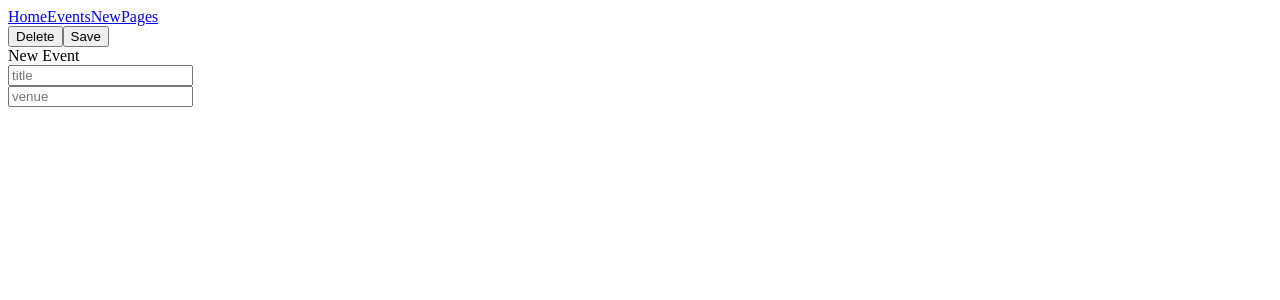
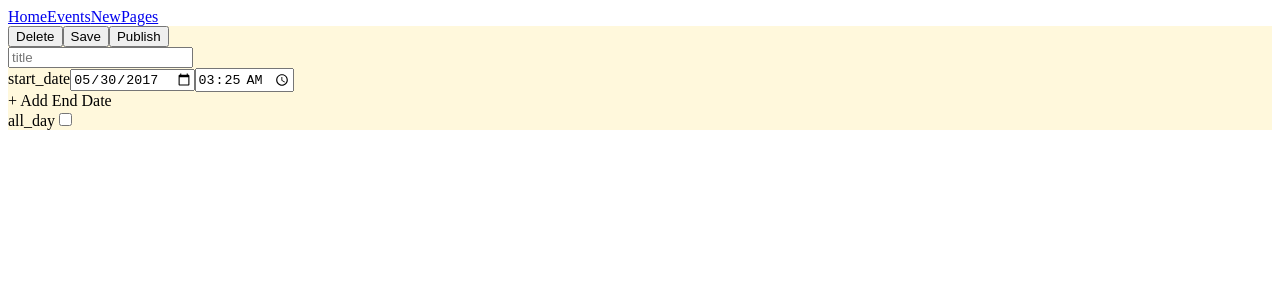
Before and after one commit to eessex/portfolio, a React app: page /events/new in a window 1280 px wide. Shown: the top 300 px of the page. Built offline with nearby package versions, Linux system fonts and the light colour scheme; no server answers.

Commit message:
add fields to event edit form

```diff
--- a/api/apps/events/index.js
+++ b/api/apps/events/index.js
@@ -6,11 +6,12 @@ var Event = require('../../models/event');
 
 events.route('/')
   // create event
-  .post( (req, res) => {
+  .post( (req, res, next) => {
     var event = new Event();
     Object.assign(event, req.body).save((err, event) => {
       if (err)
-        res.status(400).send(err);
+        console.log(err)
+        next(err);
       res.json({ message: 'Event created', event });
     });
   })
--- a/api/models/event.js
+++ b/api/models/event.js
@@ -4,6 +4,9 @@ var Schema = mongoose.Schema;
 var EventSchema = new Schema({
   title: String,
   venue: String,
+  start_date: { type: Date, default: Date.now },
+  end_date: { type: Date, default: Date.now },
+  all_day: { type: Boolean, default: false },
   created_at: { type: Date, default: Date.now },
   updated_at: { type: Date, default: Date.now },
   published: { type: Boolean, default: false }
--- /dev/null
+++ b/client/apps/components/forms/checkbox_input.js
@@ -0,0 +1,39 @@
+import React, { Component } from 'react';
+
+class CheckboxInput extends Component {
+  constructor(props) {
+    super(props);
+
+    this.onChange = this.onChange.bind(this);
+  }
+
+  onChange(e) {
+    this.props.onChange(this.props.name, e.target.checked)
+  }
+
+  renderLabel(label) {
+    if (label && label.length > 0) {
+      return <label>{label}</label>
+    } else if (label) {
+      return <label>{this.props.name}</label>
+    }
+  }
+
+  render() {
+    const { name, value, label } = this.props
+
+    var group = label ? ' input-group' : ''
+
+    return (
+      <div className={'input--check' + group}>
+        {this.renderLabel(label)}
+        <input
+          type='checkbox'
+          defaultChecked={value}
+          onChange={this.onChange} />
+      </div>
+    );
+  }
+}
+
+export default CheckboxInput;
--- /dev/null
+++ b/client/apps/components/forms/date_input.js
@@ -0,0 +1,59 @@
+import React, { Component } from 'react';
+const moment = require('moment');
+
+class DateInput extends Component {
+  constructor(props) {
+    super(props);
+
+    this.onKeyUp = this.onKeyUp.bind(this);
+  }
+
+  onKeyUp(e) {
+    var date = this.refs.date.value
+    var time = this.refs.time.value
+    var newDate = moment(date + ' ' + time).toISOString()
+    this.props.onChange(this.props.name, newDate)
+  }
+
+  renderLabel(label) {
+    if (label && label.length > 0) {
+      return <label>{label}</label>
+    } else if (label) {
+      return <label>{this.props.name}</label>
+    }
+  }
+
+  renderTime(value) {
+    if (!this.props.allDay) {
+      return (
+        <input
+          type='time'
+          ref='time'
+          defaultValue={moment(value).format('HH:mm')}
+          onKeyUp={this.onKeyUp} />
+      )
+    }
+  }
+
+  render() {
+    const { name, value, required, label } = this.props
+
+    var group = label ? ' input-group' : ''
+    var req = required ? ' req' : ''
+
+    return (
+      <div className={'input--date' + req + group}>
+        {this.renderLabel(label)}
+        <input
+          type='date'
+          ref='date'
+          required={required || false}
+          defaultValue={moment(value).format('YYYY-MM-DD')}
+          onKeyUp={this.onKeyUp} />
+          {this.renderTime(value)}
+      </div>
+    );
+  }
+}
+
+export default DateInput;
--- a/client/apps/components/forms/text_input.js
+++ b/client/apps/components/forms/text_input.js
@@ -15,7 +15,7 @@ class TextInput extends Component {
     if (label && label.length > 0) {
       return <label>{label}</label>
     } else if (label) {
-      return <label>{name}</label>
+      return <label>{this.props.name}</label>
     }
   }
 
--- a/client/apps/event/components/edit/index.js
+++ b/client/apps/event/components/edit/index.js
@@ -1,7 +1,11 @@
 import React, { Component } from 'react';
+import { extend } from 'underscore';
+const moment = require('moment');
+
+import EditNav from './nav.js';
 import TextInput from '../../../components/forms/text_input.js';
-import EditNav from './nav.js';
-import { extend } from 'underscore';
+import DateInput from '../../../components/forms/date_input.js';
+import CheckboxInput from '../../../components/forms/checkbox_input.js';
 
 class EventEdit extends Component {
   constructor(props) {
@@ -10,9 +14,11 @@ class EventEdit extends Component {
     this.onChange = this.onChange.bind(this);
     this.saveEvent = this.saveEvent.bind(this);
     this.deleteEvent = this.deleteEvent.bind(this);
+    this.toggleEndDate = this.toggleEndDate.bind(this);
 
     this.state = {
       event: this.props.event,
+      hasEndDate: false,
       isSaving: false,
       needSave: false,
       link: ''
@@ -20,15 +26,11 @@ class EventEdit extends Component {
   }
 
   saveEvent() {
-    if (this.state.event.published) {
-      this.setState({needSave: true});
-    } else {
-      if (!this.state.event._id && this.props.event._id) {
-       var newEvent = extend(this.props.event, this.state.event)
+    if (!this.state.event._id && this.props.event._id) {
+      var newEvent = extend(this.props.event, this.state.event)
       this.props.actions.updateEvent(newEvent)
-      } else {
-        this.props.actions.updateEvent(this.state.event)
-      }
+     } else {
+      this.props.actions.updateEvent(this.state.event)
     }
   }
 
@@ -40,32 +42,76 @@ class EventEdit extends Component {
   onChange(key, value) {
     event = this.state.event
     event[key] = value
-    this.setState(event)
-    this.saveEvent()
+    var needSave = false
+    if (this.props.event.published) {
+      needSave = true
+    }
+    this.setState({event: event, needSave: needSave})
+    this.saveEvent() //dont save if published
+  }
+
+  toggleEndDate() {
+    if (this.state.hasEndDate) {
+      this.onChange('end_date', null)
+    }
+    this.setState({hasEndDate: !this.state.hasEndDate})
+  }
+
+  renderEndDate(event) {
+    if (event.end_date || this.state.hasEndDate) {
+      return (
+        <div className='end-date'>
+          <DateInput
+            name='end_date'
+            label
+            value={event.end_date || moment(new Date).add(1, 'days')}
+            allDay={event.all_day || false}
+            onChange={this.onChange} />
+          <div onClick={this.toggleEndDate}>- Hide End Date</div>
+        </div>
+      )
+    } else {
+      return <div onClick={this.toggleEndDate}>+ Add End Date</div>
+    }
   }
 
   render() {
+    const { saving } = this.props;
     const { event, isSaving, needSave } = this.state;
+
     return (
-      <div className='event--edit'>
+      <div className='event--edit' style={ saving ? {background: 'cornsilk'} : null}>
+
         <EditNav
           event={event}
           isSaving={isSaving}
           needSave={needSave}
           saveEvent={this.saveEvent}
-          deleteEvent={this.deleteEvent} />
+          deleteEvent={this.deleteEvent}
+          onChange={this.onChange} />
 
-        <section>
-          <div className='event--edit__header'>New Event</div>
+        <section className='event--edit__form'>
+
           <TextInput
             name='title'
             value={event.title || ''}
             required={true}
             onChange={this.onChange} />
-          <TextInput
-            name='venue'
-            value={this.state.venue}
+
+          <DateInput
+            name='start_date'
+            label
+            value={event.start_date || new Date}
+            required={true}
+            allDay={event.all_day || false}
             onChange={this.onChange} />
+          {this.renderEndDate(event)}
+          <CheckboxInput
+            label
+            name='all_day'
+            value={event.all_day || false}
+            onChange={this.onChange} />
+
         </section>
 
       </div>
--- a/client/apps/event/components/edit/nav.js
+++ b/client/apps/event/components/edit/nav.js
@@ -3,12 +3,40 @@ import React, { Component } from 'react';
 class EventNav extends Component {
   constructor(props) {
     super(props);
+
+    this.onPublish = this.onPublish.bind(this);
+  }
+
+  onPublish() {
+    this.props.onChange('published', !this.props.event.published)
+  }
+
+  renderPublished(event) {
+    if (!event.published) {
+      return <button
+          className='publish'
+          onClick={this.onPublish}>
+          Publish
+        </button>
+    } else {
+      return <button
+          className='unpublish'
+          onClick={this.onPublish}>
+          Unpublish
+        </button>
+    }
   }
 
   render() {
-    const { needSave, isSaving } = this.props;
+    const { needSave, isSaving, event } = this.props;
     var need = needSave ? ' attention' : ''
     var saving = isSaving ? ' saving' : ''
+    var save = null
+    if (needSave) {
+      save = styles.attention
+    } else if (isSaving) {
+      save = styles.saving
+    }
 
     return (
       <nav>
@@ -19,12 +47,23 @@ class EventNav extends Component {
         </button>
         <button
           onClick={this.props.saveEvent}
-          className={need + saving}>
+          className={need + saving}
+          style={save}>
           Save
         </button>
+        {this.renderPublished(event)}
       </nav>
     );
   }
 }
 
 export default EventNav;
+
+const styles = {
+  attention: {
+    color: 'red'
+  },
+  saving: {
+    color: 'limegreen'
+  },
+}
--- a/client/apps/event/components/event_teaser.js
+++ b/client/apps/event/components/event_teaser.js
@@ -1,18 +1,44 @@
 import React, { Component } from 'react';
+const moment = require('moment');
 
 class EventTeaser extends Component {
   constructor(props) {
     super(props);
   }
 
+  renderPublished(event) {
+    if (this.props.admin) {
+      if (!event.published)
+      return 'draft'
+    } else {
+      return 'published'
+    }
+  }
+
   render() {
     const { event } = this.props;
     return (
       <div className='event-teaser'>
-        <div className='event-teaser__header'>{event.title || event._id}</div>
+        <div className='event-teaser__header' style={styles.header}>
+          <h4 style={styles.date}>{moment(event.start_date).format('MMM DD, YYYY - h:mma')}</h4>
+          <h4 style={styles.title}>{event.title || 'Missing title'}</h4>
+          <h4 style={styles.date}>{this.renderPublished(event)}</h4>
+        </div>
       </div>
     );
   }
 }
 
 export default EventTeaser;
+
+const styles = {
+  header: {
+    display: 'flex'
+  },
+  date: {
+    flex: 1
+  },
+  title: {
+    flex: 4
+  }
+}
--- a/client/apps/events/components/events_list.js
+++ b/client/apps/events/components/events_list.js
@@ -9,17 +9,17 @@ class EventsList extends Component {
 
   render() {
     const listItems = this.props.events.map( (event, i) =>
-      <li className='events-list__item' key={i}>
+      <div className='events-list__item' key={i}>
         <Link to={"/events/" + event._id}>
-          <EventTeaser event={event} />
+          <EventTeaser event={event} admin={true}/>
         </Link>
-      </li>
+      </div>
     );
 
     return (
       <div className='events-list'>
         <div className='events-list__header'>Events List</div>
-        <ul className='events-list__list'>{listItems}</ul>
+        <div className='events-list__list'>{listItems}</div>
       </div>
     );
   }
```
Also changed, not shown: 2 other files (tests, documents, lock files or other folders).
